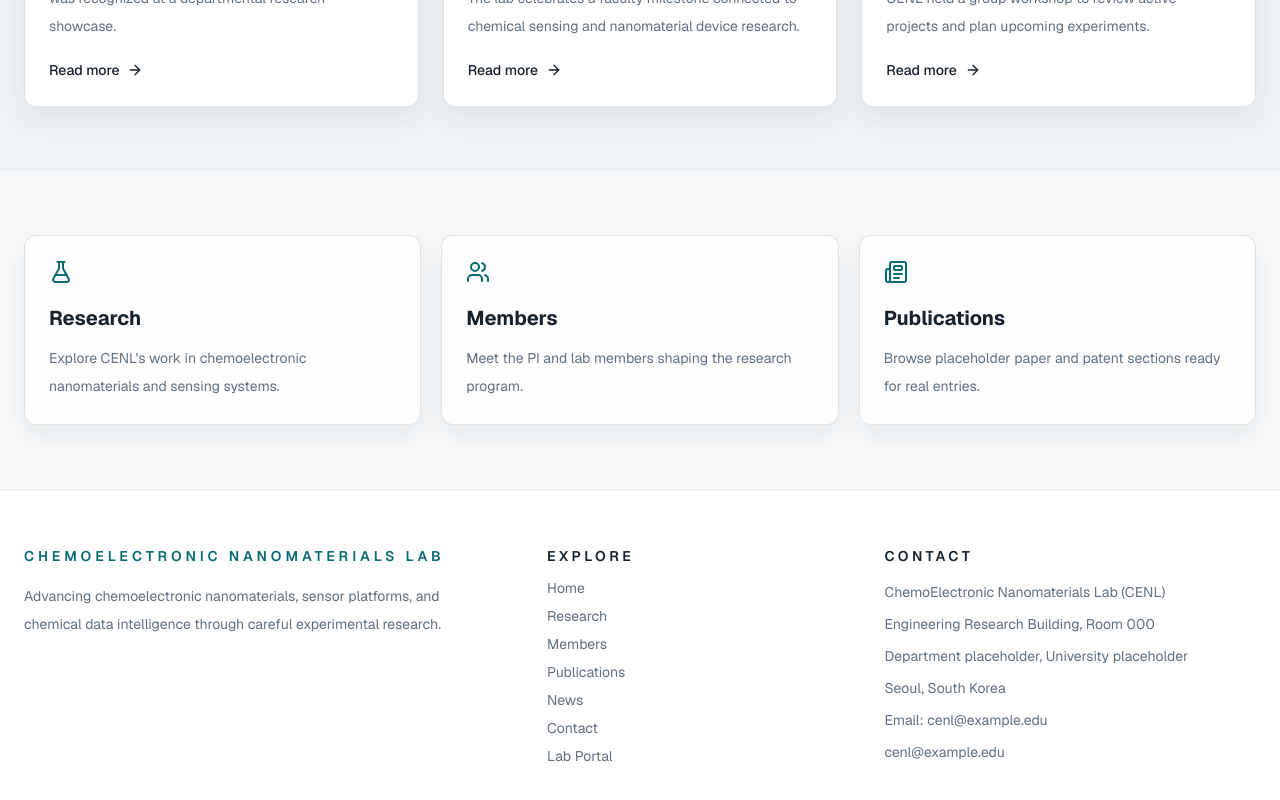
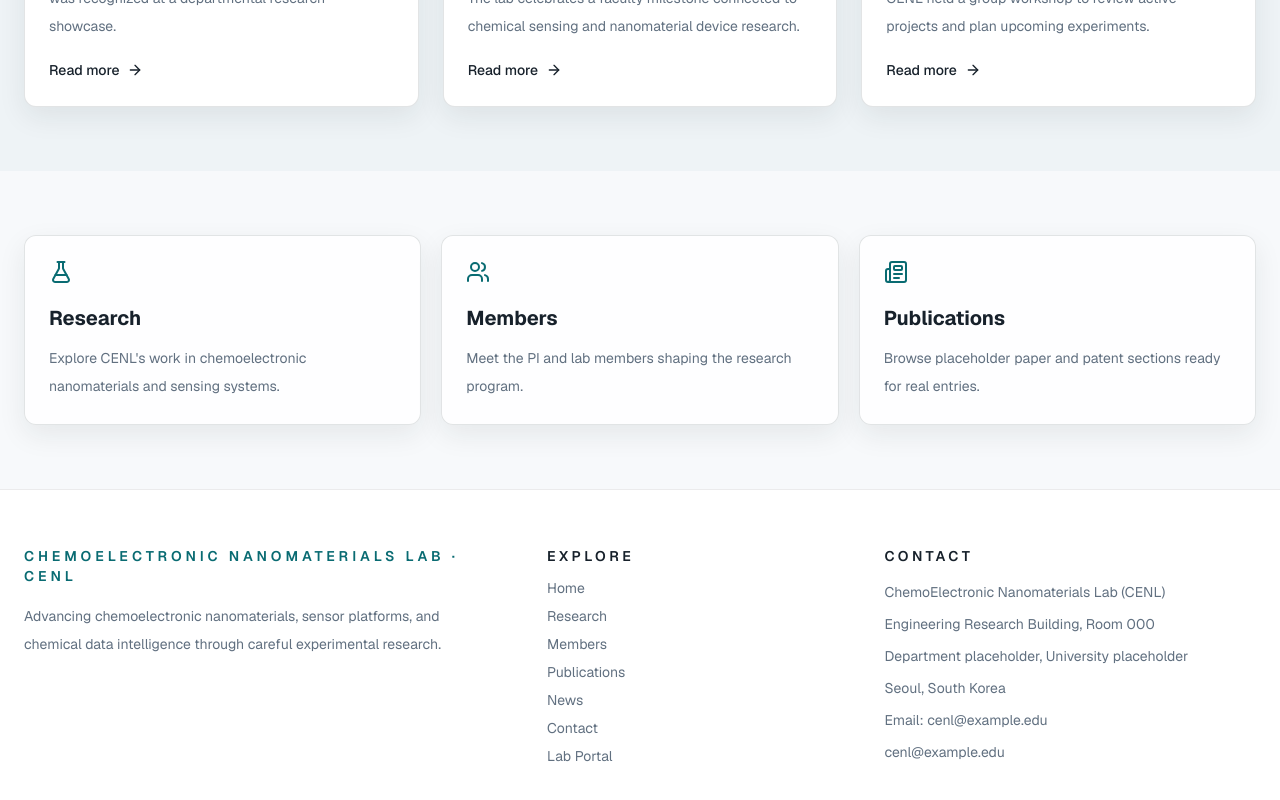
Before and after one commit to MooYoungMoo/cenl-website, a Next.js app: page / in a window 1280 px wide. Shown: the part 2846-3646 px from the top of the page. Built offline with nearby package versions, Linux system fonts and the light colour scheme.

Commit message:
Update footer lab name

```diff
--- a/components/site-footer.tsx
+++ b/components/site-footer.tsx
@@ -7,7 +7,7 @@ export function SiteFooter() {
       <div className="mx-auto grid max-w-7xl gap-10 px-6 py-14 md:grid-cols-[1.3fr_0.8fr_1fr]">
         <div className="space-y-4">
           <p className="text-sm font-semibold uppercase tracking-[0.28em] text-brand">
-            {siteMeta.name}
+            ChemoElectronic Nanomaterials Lab · CENL
           </p>
           <p className="max-w-md text-sm leading-7 text-muted">
             Advancing chemoelectronic nanomaterials, sensor platforms, and
```
